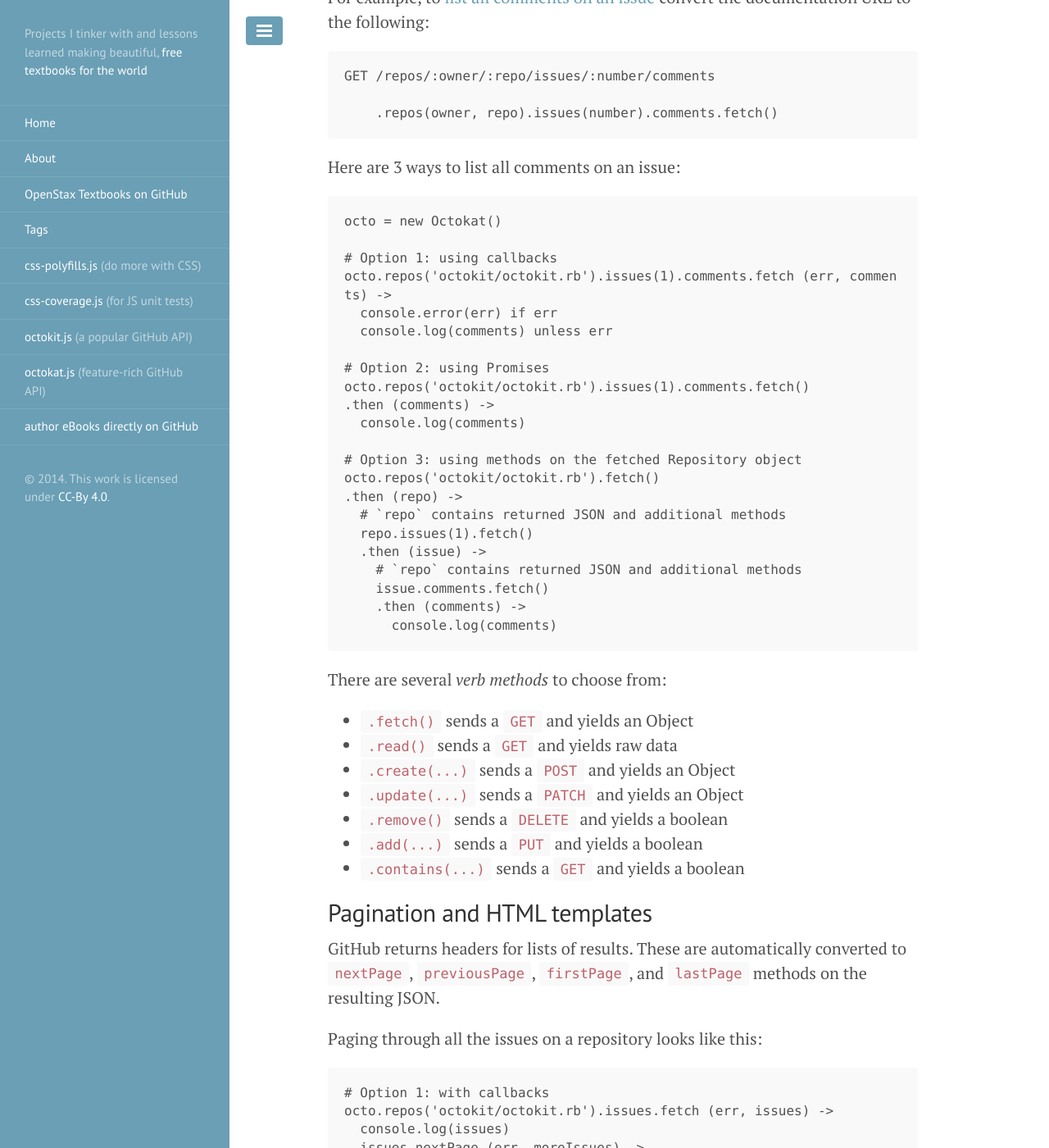
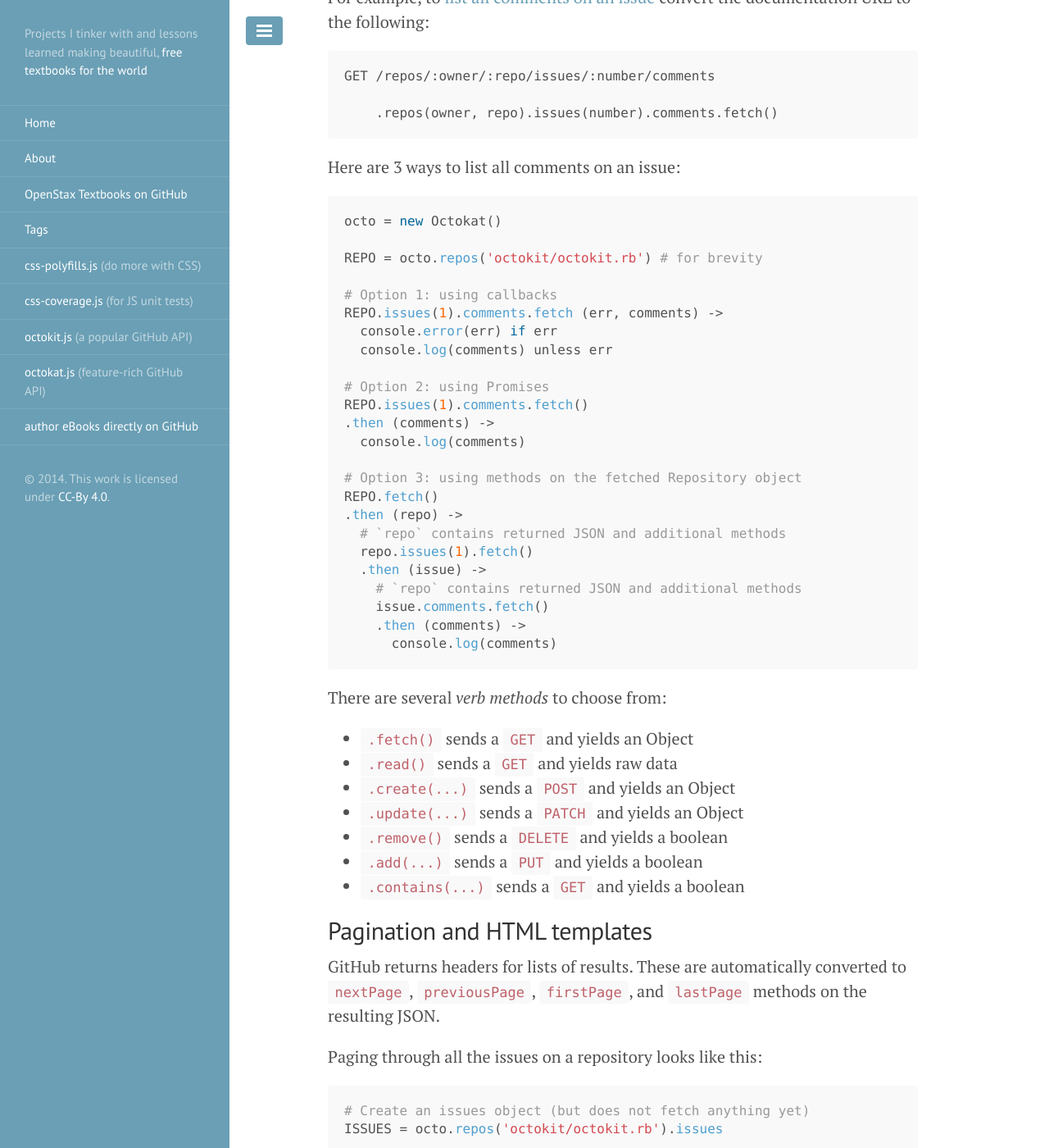
Before and after one commit to philschatz/philschatz.github.io, a Jekyll site: the page built from _posts/2014-05-25-octokat.md, in a window 1280 px wide and 1400 px high, scrolled down 1809 px. Shown: the whole window at 82% size. Built offline with Jekyll 4.4.1, drawn with Linux system fonts in a browser that asks for light colours; Markdown is read by kramdown in place of the engine named in the settings; some of the changed text lies outside the part shown.

Commit message:
:lipstick: syntax highlighting

````diff
--- a/_config.yml
+++ b/_config.yml
@@ -1,6 +1,6 @@
 # Dependencies
 markdown:         redcarpet
-pygments:         true
+highlighter:      pygments
 
 redcarpet:
   extensions:     ['no_intra_emphasis', 'fenced_code_blocks', 'autolink', 'tables', 'with_toc_data']
--- a/_posts/2014-05-25-octokat.md
+++ b/_posts/2014-05-25-octokat.md
@@ -51,28 +51,32 @@ For example, to [list all comments on an issue](https://developer.github.com/v3/
 
 Here are 3 ways to list all comments on an issue:
 
-    octo = new Octokat()
+```coffee
+octo = new Octokat()
 
-    # Option 1: using callbacks
-    octo.repos('octokit/octokit.rb').issues(1).comments.fetch (err, comments) ->
-      console.error(err) if err
-      console.log(comments) unless err
+REPO = octo.repos('octokit/octokit.rb') # for brevity
 
-    # Option 2: using Promises
-    octo.repos('octokit/octokit.rb').issues(1).comments.fetch()
+# Option 1: using callbacks
+REPO.issues(1).comments.fetch (err, comments) ->
+  console.error(err) if err
+  console.log(comments) unless err
+
+# Option 2: using Promises
+REPO.issues(1).comments.fetch()
+.then (comments) ->
+  console.log(comments)
+
+# Option 3: using methods on the fetched Repository object
+REPO.fetch()
+.then (repo) ->
+  # `repo` contains returned JSON and additional methods
+  repo.issues(1).fetch()
+  .then (issue) ->
+    # `repo` contains returned JSON and additional methods
+    issue.comments.fetch()
     .then (comments) ->
       console.log(comments)
-
-    # Option 3: using methods on the fetched Repository object
-    octo.repos('octokit/octokit.rb').fetch()
-    .then (repo) ->
-      # `repo` contains returned JSON and additional methods
-      repo.issues(1).fetch()
-      .then (issue) ->
-        # `repo` contains returned JSON and additional methods
-        issue.comments.fetch()
-        .then (comments) ->
-          console.log(comments)
+```
 
 There are several _verb methods_ to choose from:
 
@@ -92,20 +96,24 @@ GitHub returns headers for lists of results. These are automatically converted t
 
 Paging through all the issues on a repository looks like this:
 
-    # Option 1: with callbacks
-    octo.repos('octokit/octokit.rb').issues.fetch (err, issues) ->
-      console.log(issues)
-      issues.nextPage (err, moreIssues) ->
-        console.log(moreIssues)
+```coffee
+# Create an issues object (but does not fetch anything yet)
+ISSUES = octo.repos('octokit/octokit.rb').issues
 
-    # Option 2: with Promises
-    octo.repos('octokit/octokit.rb').issues.fetch()
-    .then (issues) ->
-      console.log(issues)
-      issues.nextPage()
-      .then (moreIssues) ->
-        console.log(moreIssues)
+# Option 1: with callbacks
+ISSUES.fetch (err, issues) ->
+  console.log(issues)
+  issues.nextPage (err, moreIssues) ->
+    console.log(moreIssues)
 
+# Option 2: with Promises
+ISSUES.fetch()
+.then (issues) ->
+  console.log(issues)
+  issues.nextPage()
+  .then (moreIssues) ->
+    console.log(moreIssues)
+```
 
 # Maintain a Minimal Amount of Code
 
@@ -130,17 +138,19 @@ Originally, I had the entire library in a single file.
 
 I was able to have very little boilerplate. Just something like the following:
 
-    @define ?= (cb) -> cb((dep) -> require(dep.replace('cs!', '')))
+```coffee
+@define ?= (cb) -> cb((dep) -> require(dep.replace('cs!', '')))
 
-    define (require) ->
+define (require) ->
 
-      foo = require 'foo'
+  foo = require 'foo'
 
-      ...
+  ...
 
-      module?.exports = Octokat # For NodeJS
-      window?.Octokat = Octokat # For browsers
-      return Octokat            # For browsers using AMD
+  module?.exports = Octokat # For NodeJS
+  window?.Octokat = Octokat # For browsers
+  return Octokat            # For browsers using AMD
+```
 
 This worked well but resulted in a single large file.
 
@@ -179,3 +189,5 @@ In order to support both callbacks and promises, the asynchronous methods (calle
 This way, you can always end each line with a callback or with a `.then()` and the code just works.
 
 The client only returns a Promise if one of the supported Promise libraries are detected (`jQuery`, `angular`, `Q`, or native Promises).
+
+If you use one of those libraries but still prefer to use callbacks just make sure the callback is the last argument and the code will *just work*<sup><small>TM</small></sup>.
````
